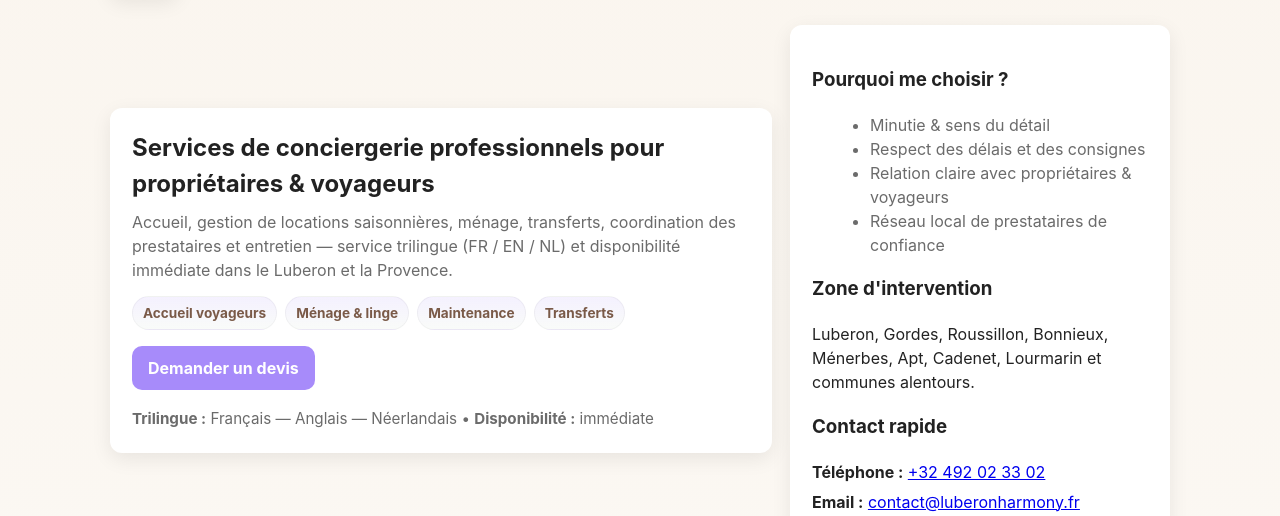
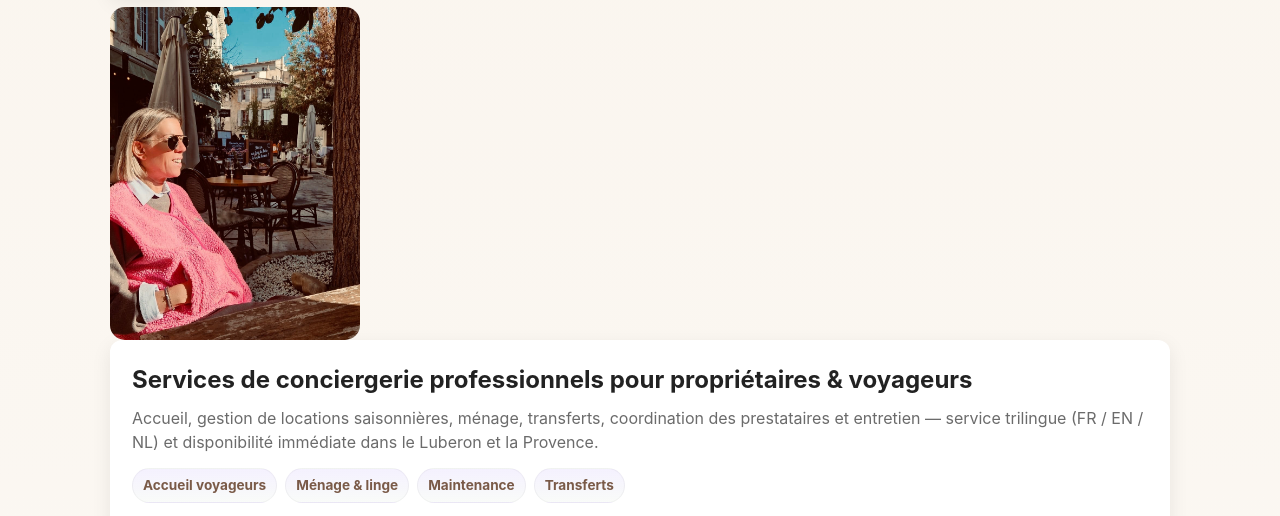
Before and after one commit to luberonharmony/Luberonharmony, a plain HTML site: page index.html in a window 1280 px wide. Shown: the part 235-751 px from the top of the page. Drawn offline with Linux system fonts and the light colour scheme.

Commit message:
Update index.html

```diff
--- a/index.html
+++ b/index.html
@@ -84,7 +84,9 @@ Original file line number	Diff line number	Diff line change
       </nav>
     </header>
     <main>
-      <section class="hero">
+      <section class="<section>
+  <img src="carole.jpg" alt="Carole Meyfroid" style="width:250px; border-radius:15px;">
+</section>
         <div class="hero-card">
           <h2 id="hero-title">Services de conciergerie professionnels pour propriétaires & voyageurs</h2>
           <p class="lead" id="hero-lead">Accueil, gestion de locations saisonnières, ménage, transferts, coordination des prestataires et entretien — service trilingue (FR / EN / NL) et disponibilité immédiate dans le Luberon et la Provence.</p>
```
